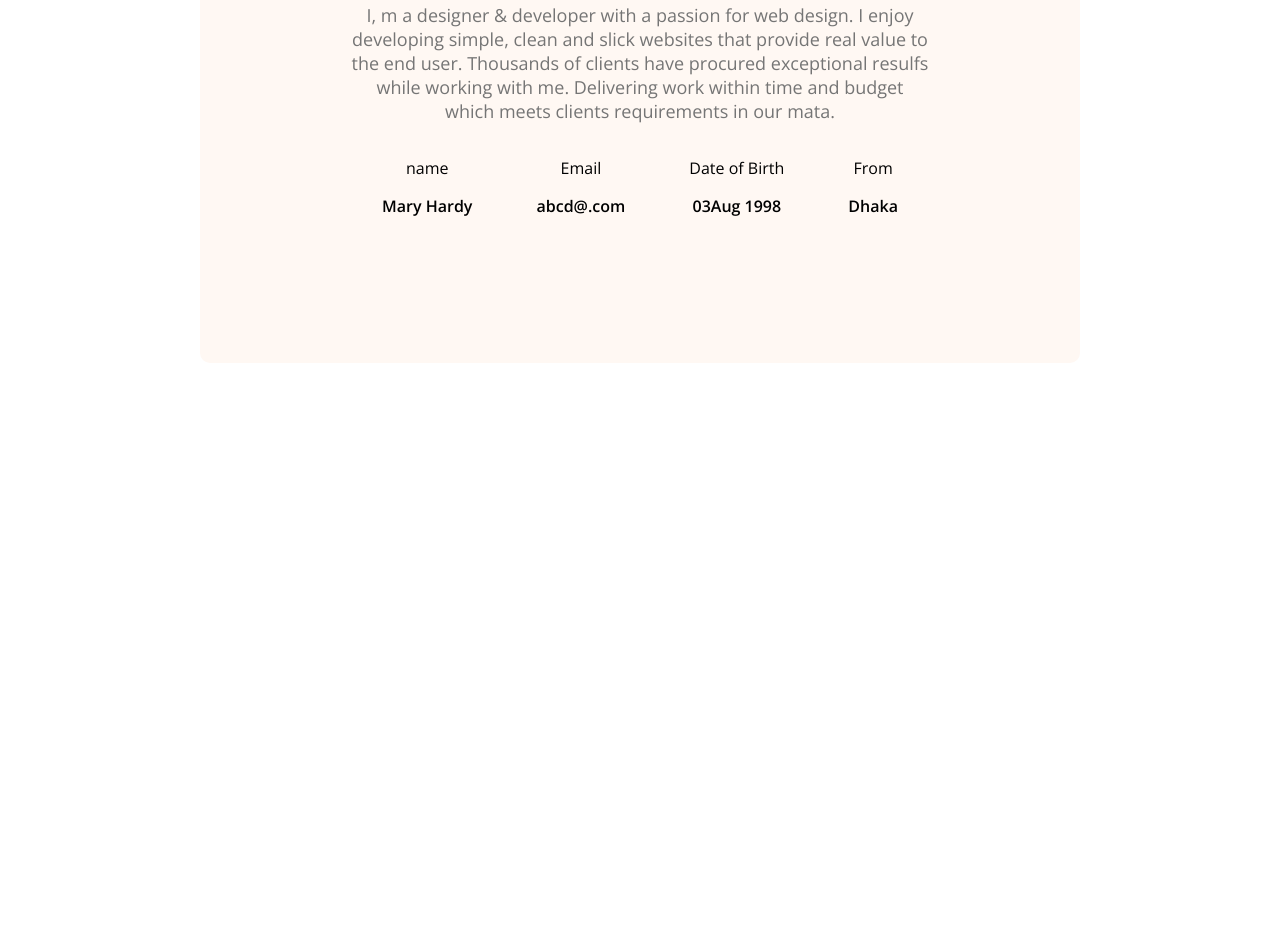
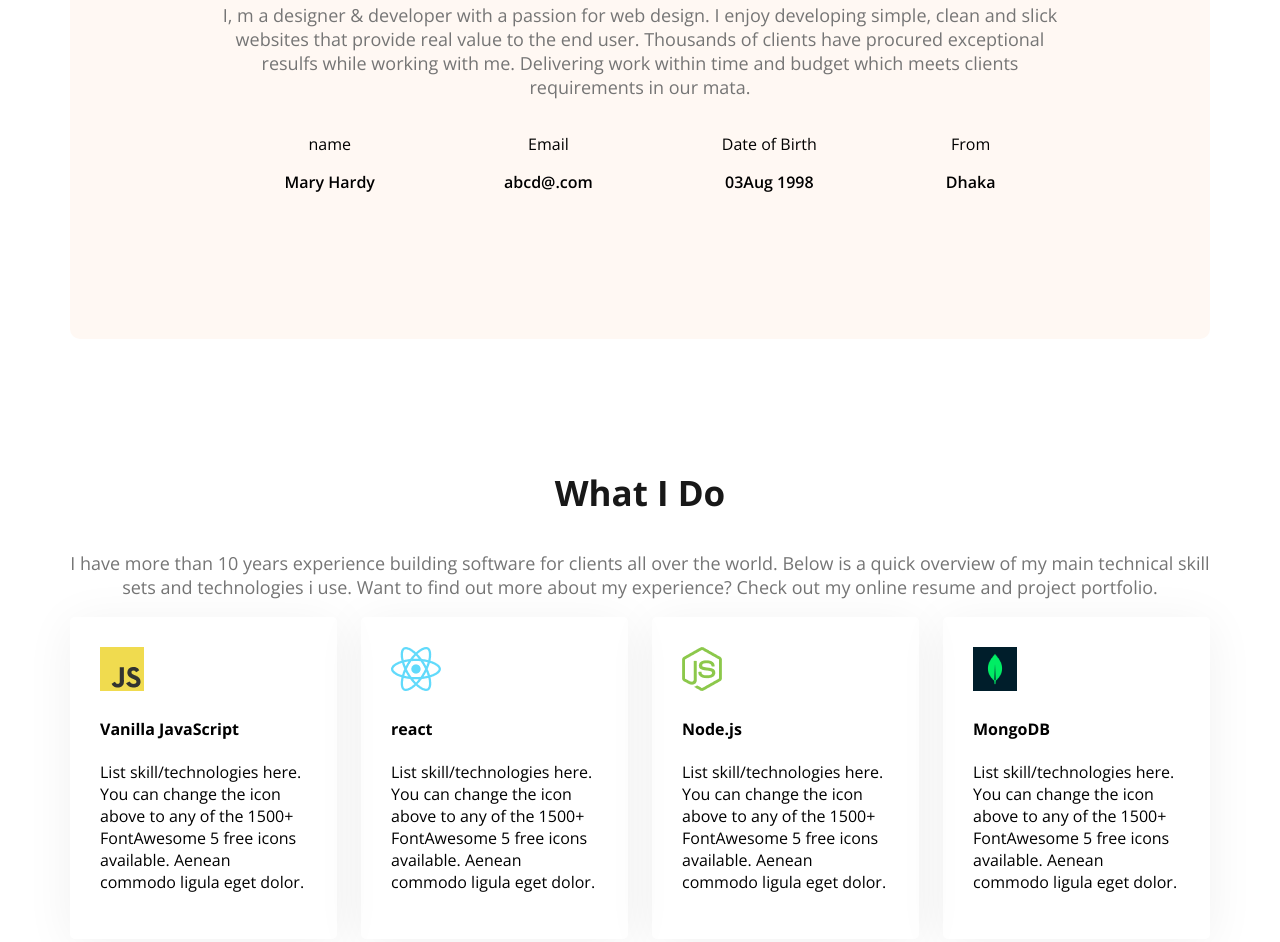
Before and after one commit to tanne09/Developer-portfolio-2025, a plain HTML site: page index.html in a window 1280 px wide. Shown: the part 1204-2146 px from the top of the page. Before the commit the page ends 1697 px from the top, so only its background shows below. Drawn offline with nearby package versions, Linux system fonts and the light colour scheme.

Commit message:
skill section add

```diff
--- a/index.html
+++ b/index.html
@@ -61,6 +61,38 @@
                 </div>
             </div>
         </section>
+
+        <!-- what I do section start -->
+
+        <section class="skills">
+            <h3 class="section-title text-center">
+                What I Do
+            </h3>
+            <p class="section-description text-center">I have more than 10 years experience building software for clients all over the world. Below is a quick overview of my main technical skill sets and technologies i use. Want to find out more about my experience? Check out my online resume and project portfolio.</p>
+
+            <div class="skills-container">
+                <div class="skill">
+                    <img src="images/icons/js.png" alt="">
+                    <h4 class="skill-title">Vanilla JavaScript</h4>
+                    <p class="skill-description">List skill/technologies here. You can change the icon above to any of the 1500+ FontAwesome 5 free icons available. Aenean commodo ligula eget dolor.</p>
+                </div>
+                <div class="skill">
+                    <img src="images/icons/react.png" alt="">
+                    <h4 class="skill-title">react</h4>
+                    <p class="skill-description">List skill/technologies here. You can change the icon above to any of the 1500+ FontAwesome 5 free icons available. Aenean commodo ligula eget dolor.       </p>
+                </div>
+                <div class="skill">
+                    <img src="images/icons/nodejs.png" alt="">
+                    <h4 class="skill-title">Node.js</h4>
+                    <p class="skill-description">List skill/technologies here. You can change the icon above to any of the 1500+ FontAwesome 5 free icons available. Aenean commodo ligula eget dolor. </p>
+                </div>
+                <div class="skill">
+                    <img src="images/icons/mongo.png" alt="">
+                    <h4 class="skill-title">MongoDB</h4>
+                    <p class="skill-description">List skill/technologies here. You can change the icon above to any of the 1500+ FontAwesome 5 free icons available. Aenean commodo ligula eget dolor.</p>
+                </div>
+            </div>
+        </section>
     </main>
     <!-- Main section end -->
 
--- a/style.css
+++ b/style.css
@@ -42,6 +42,10 @@
 
 .secondary-bg{
     background-color:#FFF8F3 ;
+}
+
+.text-center{
+    text-align: center;
 }
 
 
@@ -119,13 +123,19 @@ main{
     margin: 0 auto;
 }
 
+main section{
+    margin-top: 130px;
+    margin-bottom: 130px;
+}
+
+
 /* About style */
 
 .about{
     border-radius: 10px;
     padding: 130px 150px;
     text-align: center;
-    margin: 130px;
+
 }
 
 .item-description{
@@ -136,3 +146,16 @@ main{
     display: flex;
     justify-content: space-around;
 }
+
+/* skills section style */
+
+.skills-container{
+    display: flex;
+    gap: 24px;
+}
+
+.skill{
+    padding: 30px;
+    border-radius: 5px;
+    box-shadow: 0px 6px 50px 0px rgba(0, 0, 0, 0.06);
+}
```
